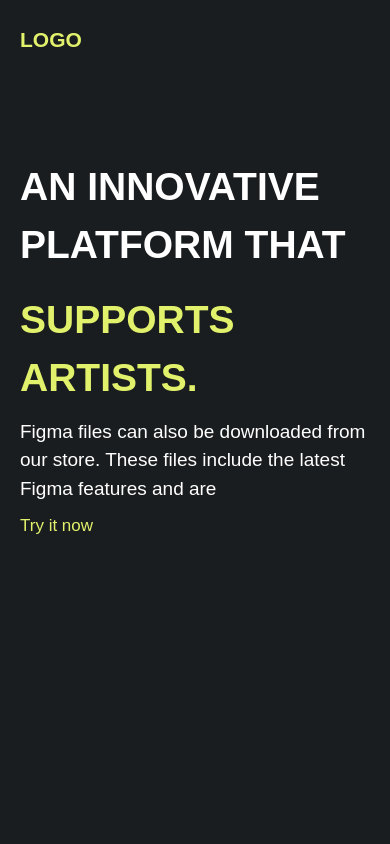
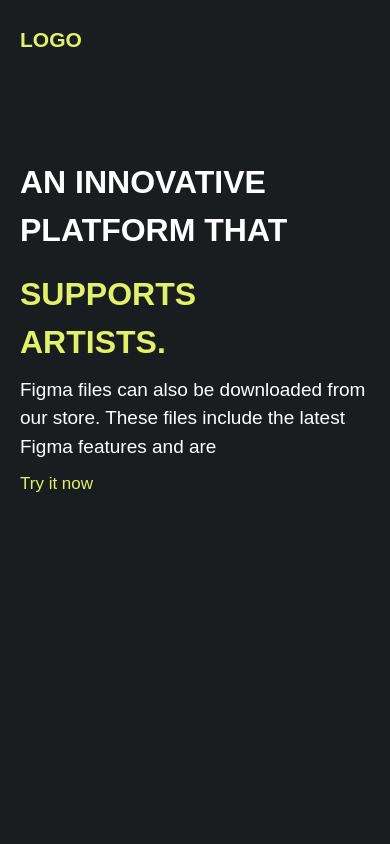
Before and after one commit to hafsat-max/innovate, a Next.js app: page / in a window 390 px wide. Shown: the top 844 px of the page. Built offline with nearby package versions, Linux system fonts and the light colour scheme; some icons are missing; a web font is replaced by a local one.

Commit message:
fix: mobile responsivenss

```diff
--- a/src/components/stats-section.tsx
+++ b/src/components/stats-section.tsx
@@ -7,14 +7,14 @@ const StatsSection = () => {
   return (
     <section className=' flex max-[800px]:flex-col-reverse' >
       <div className='flex-1 pt-[96px] pl-60p bg-[url("/move-bg.png")] bg-cover bg-no-repeat bg-center flex flex-col gap-8 max-[800px]:items-center pb-[150px]'>
-        <h3 className='text-neutrals text-[38px] font-bold max-w-[350px]'>USE YOUR STATS TO MAKE MOVES</h3>
+        <h3 className='text-neutrals text-[38px] text-center font-bold max-w-[350px]'>USE YOUR STATS TO MAKE MOVES</h3>
         <div className='flex flex-col gap-7'>
           {paragraphs.map((item, idx) => (
             <p key={idx} className='max-w-[500px] text-neutrals text-[19px]'>{item}</p>
           ))}
         </div>
 
-        <button className='flex items-center self-start gap-3'>
+        <button className='flex items-center  gap-3 '>
           <span className='text-neutrals text-[17px]'>Try it now</span>
           <ArrowRight size={24} color='#1A1D1F'/>
         </button>
--- a/tailwind.config.ts
+++ b/tailwind.config.ts
@@ -30,7 +30,7 @@ const config: Config = {
         "16px": "clamp(14px,1vw,16px)",
         "19p": "19px",
         '21':'21px',
-        "54p": "clamp(32px,10vw,54px)",
+        "54p": "clamp(32px,5vw,54px)",
       },
       gap: {
         "80px": "clamp(20px,5vw,80px)",
```
